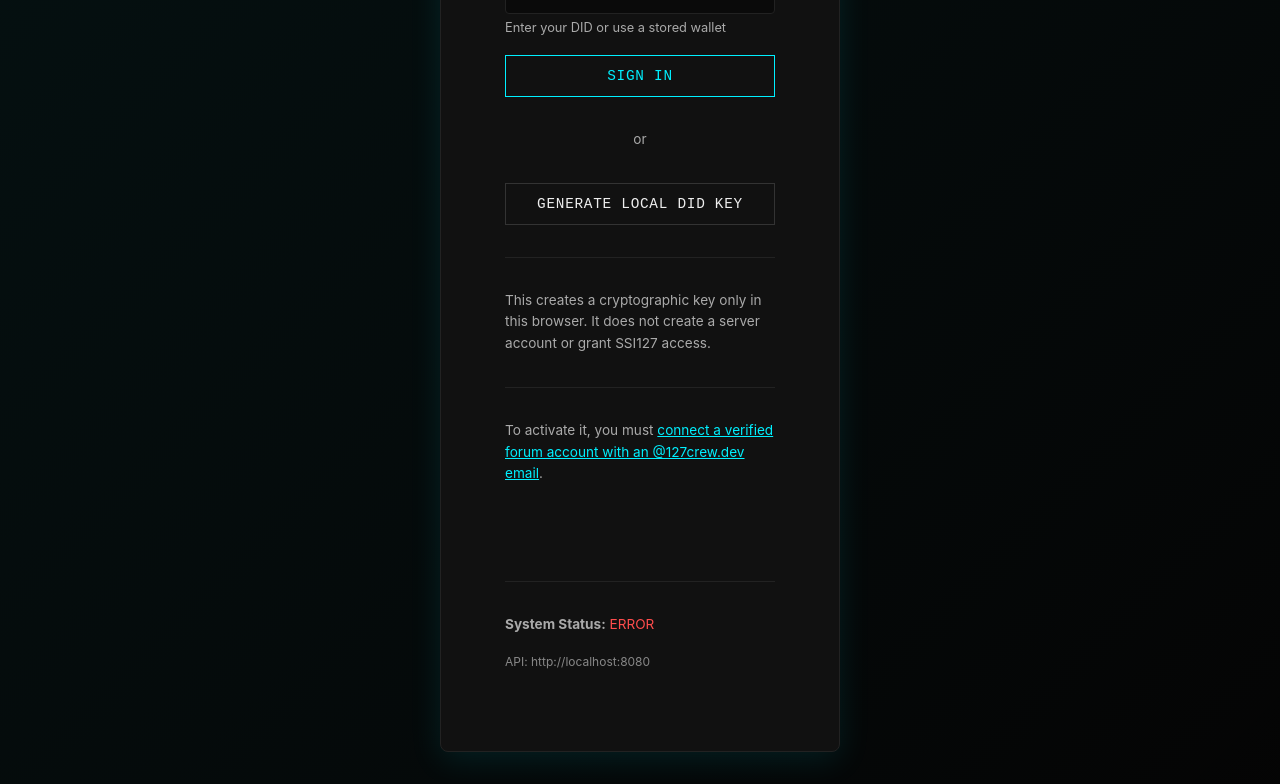
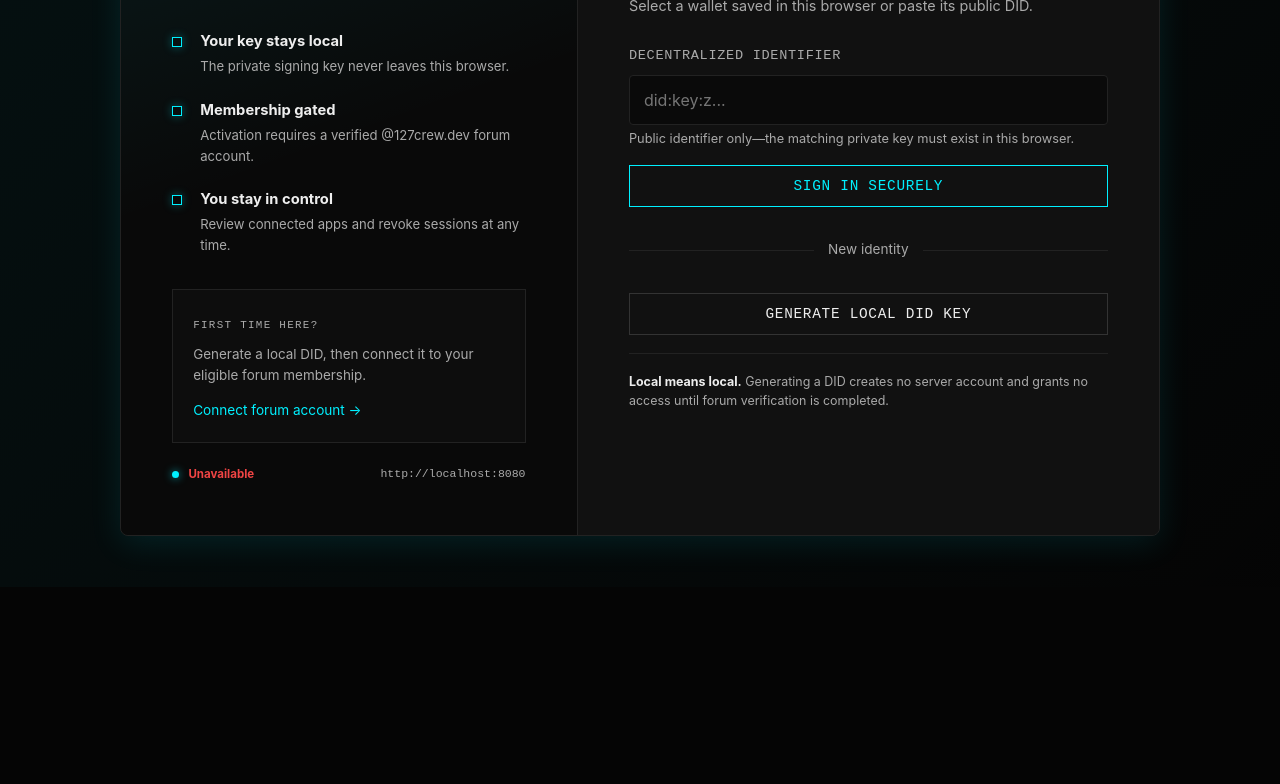
Before and after one commit to 127crew/SSI127-UI, a plain HTML site: page index.html in a window 1280 px wide. Shown: the part 265-1049 px from the top of the page. After the commit the page ends 852 px from the top, so only its background shows below. Drawn offline with Linux system fonts and the light colour scheme; no server answers.

Commit message:
Redesign authentication layout for desktop

```diff
--- a/css/auth.css
+++ b/css/auth.css
@@ -6,7 +6,7 @@
     justify-content: center;
     min-height: 100vh;
     background: linear-gradient(135deg, rgba(0, 240, 255, 0.05), rgba(0, 0, 0, 0.1));
-    padding: var(--spacing-lg);
+    padding: clamp(20px, 4vw, 64px);
 }
 
 .auth-card {
@@ -15,9 +15,167 @@
     padding: var(--spacing-xl);
     border-radius: 8px;
     width: 100%;
-    max-width: 400px;
+    max-width: 520px;
     box-shadow: 0 8px 32px rgba(0, 240, 255, 0.1);
 }
+
+.auth-card-wide {
+    max-width: 1040px;
+    padding: 0;
+    overflow: hidden;
+}
+
+.auth-layout {
+    display: grid;
+    grid-template-columns: minmax(320px, 0.88fr) minmax(440px, 1.12fr);
+    min-height: 640px;
+}
+
+.auth-intro,
+.auth-panel {
+    padding: clamp(32px, 4vw, 56px);
+}
+
+.auth-intro {
+    display: flex;
+    flex-direction: column;
+    background:
+        linear-gradient(160deg, rgba(0, 240, 255, 0.09), transparent 48%),
+        rgba(5, 5, 5, 0.58);
+    border-right: 1px solid var(--border-color);
+}
+
+.auth-panel {
+    display: flex;
+    flex-direction: column;
+    justify-content: center;
+    background: var(--surface-color);
+}
+
+.auth-eyebrow {
+    display: block;
+    margin-bottom: 12px;
+    color: var(--primary-accent);
+    font-family: var(--font-mono);
+    font-size: 0.72rem;
+    letter-spacing: 0.16em;
+}
+
+.auth-benefits {
+    display: grid;
+    gap: 22px;
+    margin: 34px 0;
+    list-style: none;
+}
+
+.auth-benefits li {
+    position: relative;
+    padding-left: 28px;
+}
+
+.auth-benefits li::before {
+    content: '';
+    position: absolute;
+    top: 7px;
+    left: 0;
+    width: 8px;
+    height: 8px;
+    border: 1px solid var(--primary-accent);
+    box-shadow: 0 0 10px rgba(0, 240, 255, 0.35);
+}
+
+.auth-benefits strong,
+.auth-benefits span {
+    display: block;
+}
+
+.auth-benefits strong {
+    margin-bottom: 3px;
+    color: var(--text-primary);
+    font-size: 0.92rem;
+}
+
+.auth-benefits span {
+    color: var(--text-secondary);
+    font-size: 0.82rem;
+    line-height: 1.55;
+}
+
+.auth-eligibility {
+    margin-top: auto;
+    padding: 20px;
+    border: 1px solid var(--border-color);
+    background: rgba(17, 17, 17, 0.64);
+}
+
+.auth-eligibility-label {
+    color: var(--text-secondary);
+    font-family: var(--font-mono);
+    font-size: 0.68rem;
+    letter-spacing: 0.12em;
+}
+
+.auth-eligibility p {
+    margin: 8px 0 10px;
+    font-size: 0.84rem;
+}
+
+.auth-eligibility a {
+    color: var(--primary-accent);
+    font-size: 0.85rem;
+}
+
+.auth-system {
+    display: flex;
+    justify-content: space-between;
+    gap: 16px;
+    margin-top: 22px;
+    color: var(--text-secondary);
+    font-size: 0.72rem;
+}
+
+.auth-system > span:last-child {
+    max-width: 190px;
+    overflow: hidden;
+    text-overflow: ellipsis;
+    white-space: nowrap;
+}
+
+.status-dot {
+    display: inline-block;
+    width: 7px;
+    height: 7px;
+    margin-right: 6px;
+    border-radius: 50%;
+    background: var(--primary-accent);
+    box-shadow: 0 0 8px rgba(0, 240, 255, 0.65);
+}
+
+.status-online { color: var(--primary-accent); }
+.status-error { color: #ef4444; }
+
+.auth-panel-heading h2 {
+    display: block;
+    margin-bottom: 10px;
+    padding: 0;
+    border: 0;
+    font-size: clamp(1.65rem, 3vw, 2.2rem);
+}
+
+.auth-panel-heading p {
+    margin-bottom: 0;
+    font-size: 0.9rem;
+}
+
+.auth-local-note {
+    margin: 18px 0 0;
+    padding-top: 18px;
+    border-top: 1px solid var(--border-color);
+    font-size: 0.78rem;
+    line-height: 1.55;
+}
+
+.auth-local-note strong { color: var(--text-primary); }
 
 .auth-title {
     font-size: 2rem;
@@ -36,7 +194,7 @@
 }
 
 .auth-form {
-    margin: var(--spacing-lg) 0;
+    margin: 28px 0 0;
 }
 
 .btn-full {
@@ -45,11 +203,24 @@
 }
 
 .auth-divider {
+    display: flex;
+    align-items: center;
+    gap: 14px;
     text-align: center;
     color: var(--text-secondary);
     margin: var(--spacing-lg) 0;
     font-size: 0.85rem;
 }
+
+.auth-divider::before,
+.auth-divider::after {
+    content: '';
+    height: 1px;
+    flex: 1;
+    background: var(--border-color);
+}
+
+.auth-divider span { white-space: nowrap; }
 
 .auth-status {
     margin-top: var(--spacing-lg);
@@ -57,6 +228,18 @@
     border-radius: 4px;
     font-size: 0.9rem;
 }
+
+.auth-status:empty {
+    display: none;
+}
+
+.auth-status .success,
+.auth-status .info,
+.auth-status .error {
+    padding: var(--spacing-md);
+}
+
+.auth-status p { color: inherit; }
 
 .auth-status.error,
 .error {
@@ -185,4 +368,32 @@
     .auth-card {
         padding: var(--spacing-lg);
     }
+
+	.auth-card-wide { padding: 0; }
 }
+
+@media (max-width: 900px) {
+    .auth-layout {
+        grid-template-columns: 1fr;
+        min-height: 0;
+    }
+
+    .auth-intro {
+        border-right: 0;
+        border-bottom: 1px solid var(--border-color);
+    }
+
+    .auth-benefits {
+        grid-template-columns: repeat(3, 1fr);
+        gap: 16px;
+        margin: 26px 0;
+    }
+}
+
+@media (max-width: 640px) {
+    .auth-container { align-items: flex-start; padding: 12px; }
+    .auth-intro, .auth-panel { padding: 28px 22px; }
+    .auth-benefits { grid-template-columns: 1fr; gap: 14px; }
+    .auth-system { flex-direction: column; gap: 6px; }
+    .auth-title { font-size: 2.2rem; }
+}
--- a/js/pages/login.js
+++ b/js/pages/login.js
@@ -3,39 +3,56 @@ const LoginPage = {
     async render(container) {
         container.innerHTML = `
             <div class="auth-container">
-                <div class="auth-card">
-                    <h1 class="auth-title">SSI127</h1>
-                    <p class="auth-subtitle">Self-Sovereign Identity</p>
+				<div class="auth-card auth-card-wide">
+					<div class="auth-layout">
+						<aside class="auth-intro">
+							<div>
+								<span class="auth-eyebrow">127CREW IDENTITY</span>
+								<h1 class="auth-title">SSI<span>127</span></h1>
+								<p class="auth-subtitle">One verified identity for the 127crew ecosystem and the apps you trust.</p>
+							</div>
+							<ul class="auth-benefits" aria-label="Identity protections">
+								<li><strong>Your key stays local</strong><span>The private signing key never leaves this browser.</span></li>
+								<li><strong>Membership gated</strong><span>Activation requires a verified @127crew.dev forum account.</span></li>
+								<li><strong>You stay in control</strong><span>Review connected apps and revoke sessions at any time.</span></li>
+							</ul>
+							<div class="auth-eligibility">
+								<span class="auth-eligibility-label">FIRST TIME HERE?</span>
+								<p>Generate a local DID, then connect it to your eligible forum membership.</p>
+								<a href="#/link">Connect forum account →</a>
+							</div>
+							<div class="auth-system">
+								<span><i class="status-dot"></i> <strong id="backendStatus">Checking…</strong></span>
+								<span id="backendUrl" class="mono"></span>
+							</div>
+						</aside>
 
-                    <form id="loginForm" class="auth-form">
-                        <div class="form-group">
-                            <label class="form-label">DID (Decentralized Identifier)</label>
-                            <input type="text" id="didInput" name="did" class="form-input" placeholder="did:key:z..." required>
-                            <small class="form-hint">Enter your DID or use a stored wallet</small>
-                        </div>
-
-                        <div id="storedWallets" style="margin-bottom: var(--spacing-md); display: none;">
-                            <label class="form-label">Saved Wallets</label>
-                            <select id="walletSelect" class="form-input" style="margin-bottom: var(--spacing-sm);">
-                                <option value="">-- Select a wallet --</option>
-                            </select>
-                        </div>
-
-                        <button type="submit" class="btn btn-primary btn-full">Sign In</button>
-
-                        <div class="auth-divider">or</div>
-
-						<button type="button" id="createWalletBtn" class="btn btn-secondary btn-full">Generate Local DID Key</button>
-						<p class="auth-help">This creates a cryptographic key only in this browser. It does not create a server account or grant SSI127 access.</p>
-						<p class="auth-help">To activate it, you must <a href="#/link">connect a verified forum account with an @127crew.dev email</a>.</p>
-                    </form>
-
-                    <div id="authStatus" class="auth-status"></div>
-
-                    <div class="auth-help">
-                        <p><strong>System Status:</strong> <span id="backendStatus">Checking...</span></p>
-                        <p style="font-size: 0.75rem; color: #888; margin-top: 5px;">API: <span id="backendUrl"></span></p>
-                    </div>
+						<section class="auth-panel">
+							<div class="auth-panel-heading">
+								<span class="auth-eyebrow">WELCOME BACK</span>
+								<h2>Sign in with your DID</h2>
+								<p>Select a wallet saved in this browser or paste its public DID.</p>
+							</div>
+							<form id="loginForm" class="auth-form">
+								<div id="storedWallets" class="form-group" hidden>
+									<label class="form-label" for="walletSelect">Saved wallet</label>
+									<select id="walletSelect" class="form-input">
+										<option value="">Choose a wallet</option>
+									</select>
+								</div>
+								<div class="form-group">
+									<label class="form-label" for="didInput">Decentralized identifier</label>
+									<input type="text" id="didInput" name="did" class="form-input mono" placeholder="did:key:z..." autocomplete="username" spellcheck="false" required>
+									<small class="form-hint">Public identifier only—the matching private key must exist in this browser.</small>
+								</div>
+								<button type="submit" class="btn btn-primary btn-full">Sign in securely</button>
+								<div class="auth-divider"><span>New identity</span></div>
+								<button type="button" id="createWalletBtn" class="btn btn-secondary btn-full">Generate local DID key</button>
+							</form>
+							<div id="authStatus" class="auth-status" aria-live="polite"></div>
+							<p class="auth-local-note"><strong>Local means local.</strong> Generating a DID creates no server account and grants no access until forum verification is completed.</p>
+						</section>
+					</div>
                 </div>
             </div>
         `;
@@ -72,12 +89,13 @@ const LoginPage = {
 
         createBtn.addEventListener('click', async () => {
             try {
+				createBtn.disabled = true;
                 statusEl.innerHTML = '<div class="info">Generating secure keys...</div>';
                 const pair = await CryptoUtils.generateKeypair();
 				await Storage.saveWallet(pair);
 
                 didInput.value = pair.did;
-                this.loadStoredWallets();
+				await this.loadStoredWallets();
                 walletSelect.value = pair.did;
 
 				statusEl.replaceChildren(); const success = document.createElement('div'); success.className = 'success';
@@ -86,6 +104,8 @@ const LoginPage = {
 				success.append(message, did); statusEl.appendChild(success);
             } catch (err) {
 				statusEl.replaceChildren(); const error = document.createElement('div'); error.className = 'error'; error.textContent = `Generation failed: ${err.message}`; statusEl.appendChild(error);
+			} finally {
+				createBtn.disabled = false;
             }
         });
     },
@@ -94,16 +114,21 @@ const LoginPage = {
 		const wallets = await Storage.getWallets();
         const select = document.getElementById('walletSelect');
         const container = document.getElementById('storedWallets');
+		const placeholder = document.createElement('option');
+		placeholder.value = '';
+		placeholder.textContent = 'Choose a wallet';
+		select.replaceChildren(placeholder);
 
         if (wallets.length > 0) {
-            container.style.display = 'block';
-            select.innerHTML = '<option value="">-- Select a wallet --</option>';
+            container.hidden = false;
             wallets.forEach(w => {
                 const opt = document.createElement('option');
                 opt.value = w.did;
                 opt.textContent = w.did.substring(0, 15) + '...';
                 select.appendChild(opt);
             });
+		} else {
+			container.hidden = true;
         }
     },
 
@@ -148,9 +173,11 @@ const LoginPage = {
         const el = document.getElementById('backendStatus');
         try {
             const res = await fetch(`${API_CLIENT.baseURL}/health`);
-            el.innerHTML = res.ok ? '<span style="color: #00F0FF;">ONLINE</span>' : '<span style="color: #ff4d4d;">ERROR</span>';
+			el.textContent = res.ok ? 'Online' : 'Unavailable';
+			el.className = res.ok ? 'status-online' : 'status-error';
         } catch (e) {
-            el.innerHTML = '<span style="color: #ff4d4d;">OFFLINE</span>';
+			el.textContent = 'Offline';
+			el.className = 'status-error';
         }
     }
 };
```
